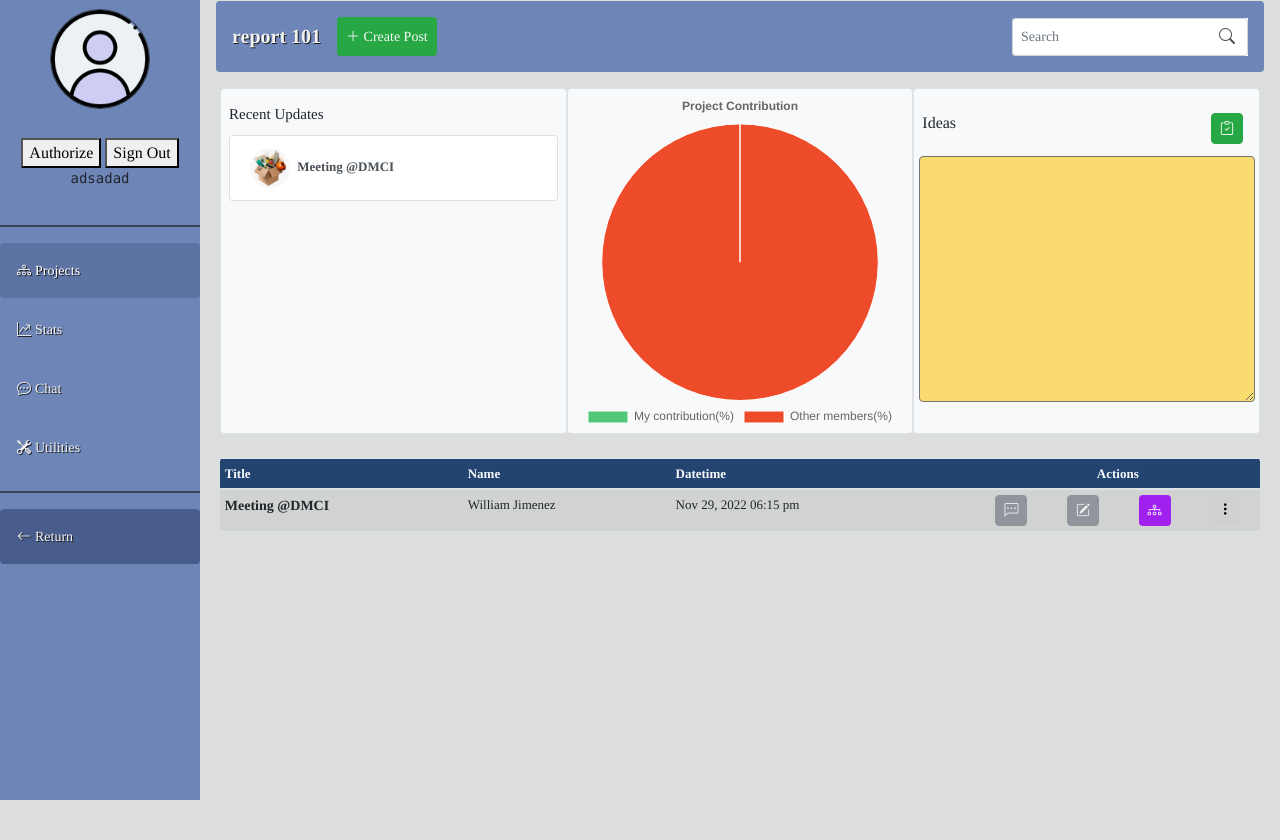
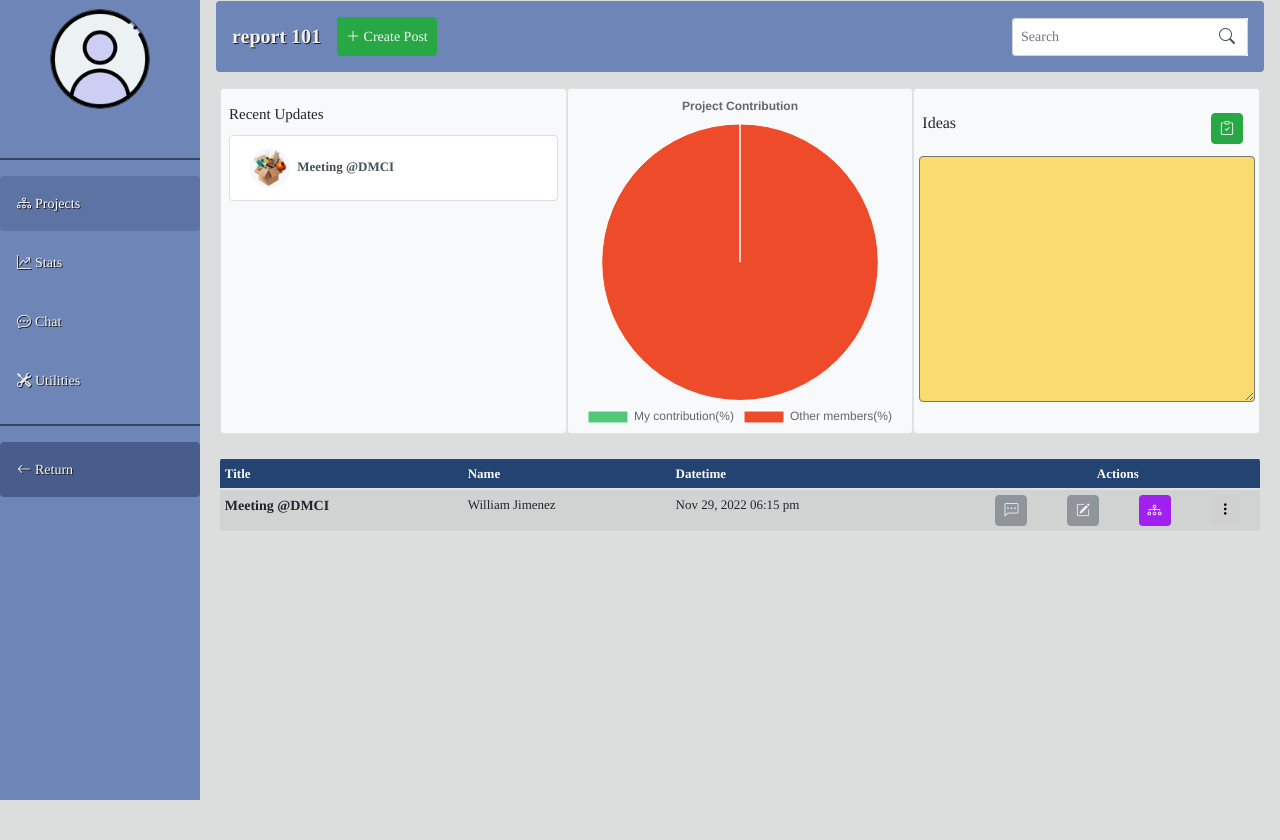
Before and after one commit to changco0987/uncluttered, a PHP site: page /pages/repodashboard.php?id=1 in a window 1280 px wide. Shown: the top 840 px of the page. Run offline with PHP 8.4, Linux system fonts and the light colour scheme; the visitor is signed in with stand-in values (Sample User, id 1); data comes from the database, SQL or seed files in the repository; data that the repository does not hold is empty; some libraries are stand-ins or nearby versions.

Commit message:
removed: test authorized button

```diff
--- a/pages/repodashboard.php
+++ b/pages/repodashboard.php
@@ -243,11 +243,6 @@
         ?>
     </div>
     <h4 class="d-flex justify-content-center mx-auto px-auto mt-2 pt-1" id="nameLabel"><?php echo $userRow['firstname'].' '.$userRow['lastname']?></h4>
-
-    <!--Add buttons to initiate auth sequence and sign out-->
-    <button id="authorize_button" onclick="handleAuthClick()">Authorize</button>
-    <button id="signout_button" onclick="handleSignoutClick()">Sign Out</button>
-    <pre id="content" style="white-space: pre-wrap;">adsadad</pre>
 
     <h6 class="d-flex justify-content-center mx-auto px-auto mt-2 pt-1" id="usernameLabel" style="font-size: 12px;"><?php echo $userRow['username'];?></h6>
     <hr style="height:2px; border-width:0;background-color: #39445c;">
```
